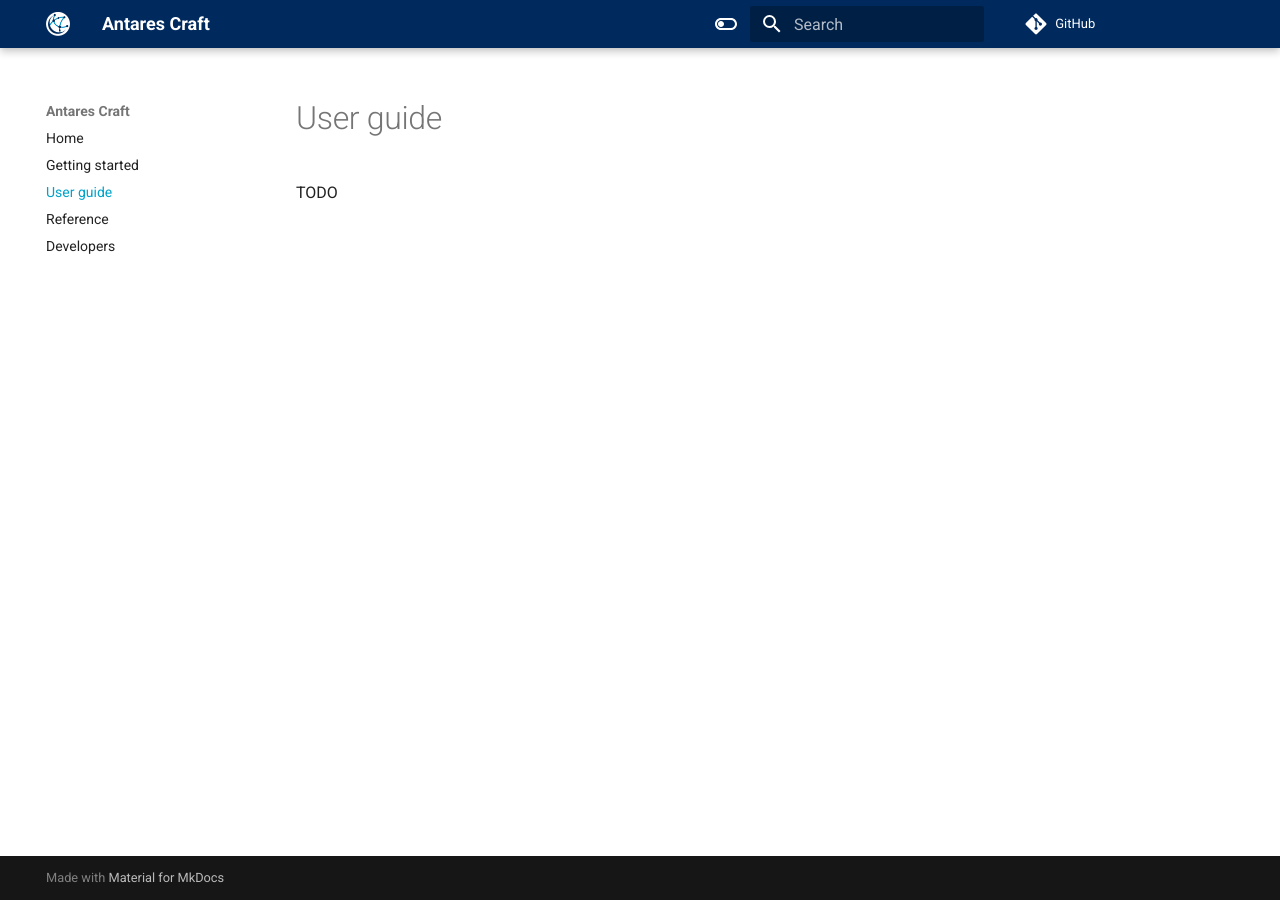
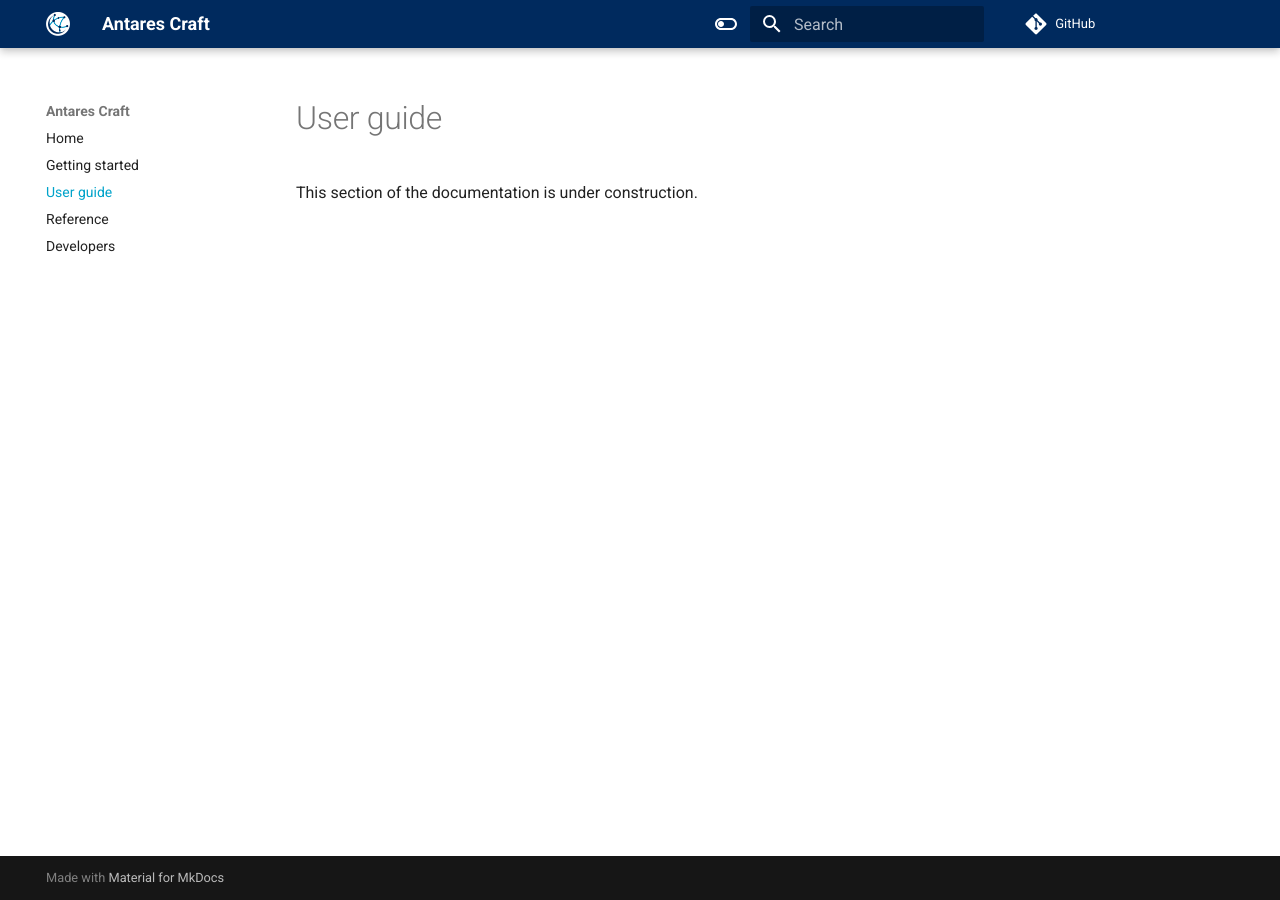
Before and after one commit to AntaresSimulatorTeam/antares_craft, an MkDocs documentation site: the page built from docs/user-guide.md, in a window 1280 px wide. Built offline with MkDocs 1.6.1 and Material for MkDocs 9.7.7, drawn with Linux system fonts in a browser that asks for light colours; comment, search, counter and statistics services are not loaded.

Commit message:
doc: remove todo for a more reader-friendly message
Signed-off-by: Sylvain Leclerc <sylvain.leclerc@rte-france.com>

```diff
--- a/docs/user-guide.md
+++ b/docs/user-guide.md
@@ -1,3 +1,3 @@
 # User guide
 
-TODO
+This section of the documentation is under construction.
```
